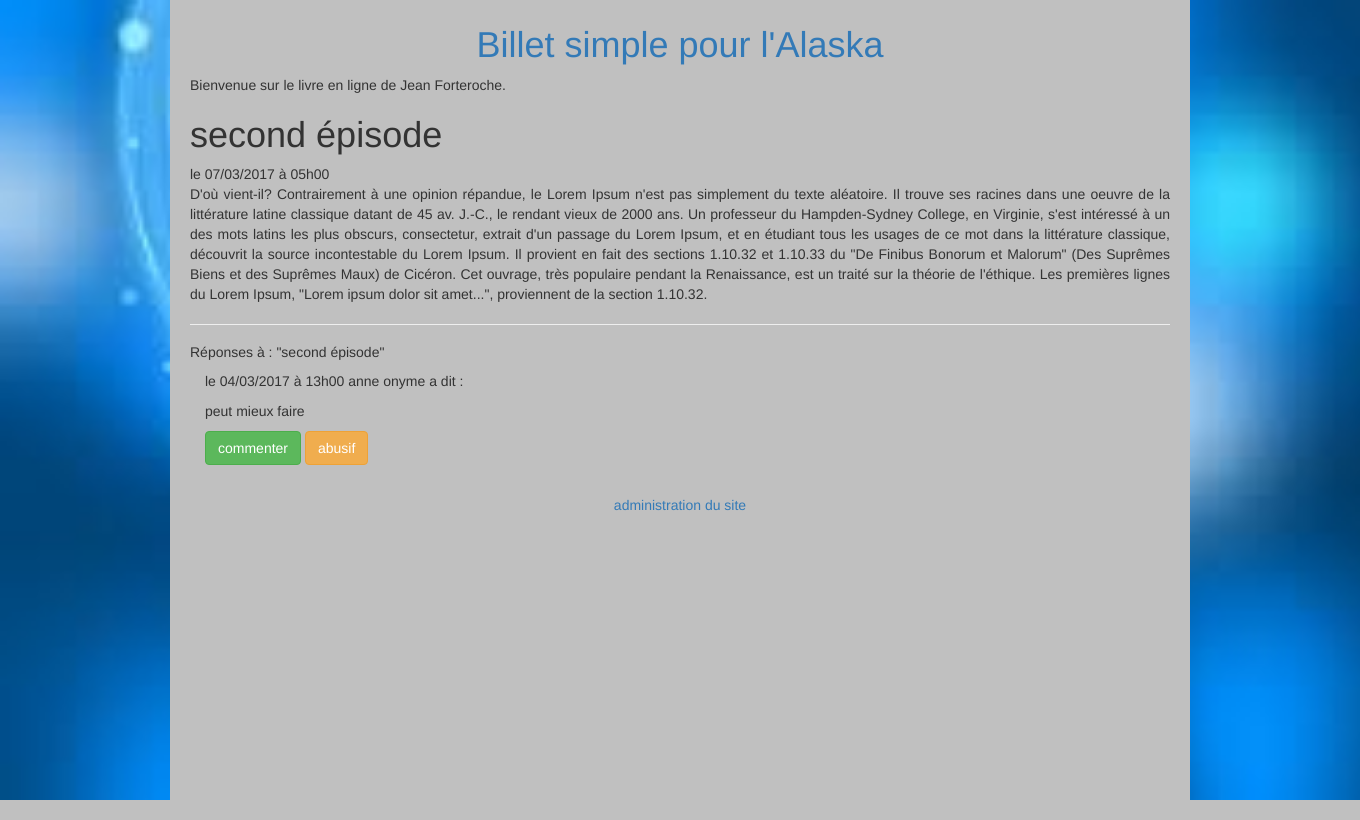
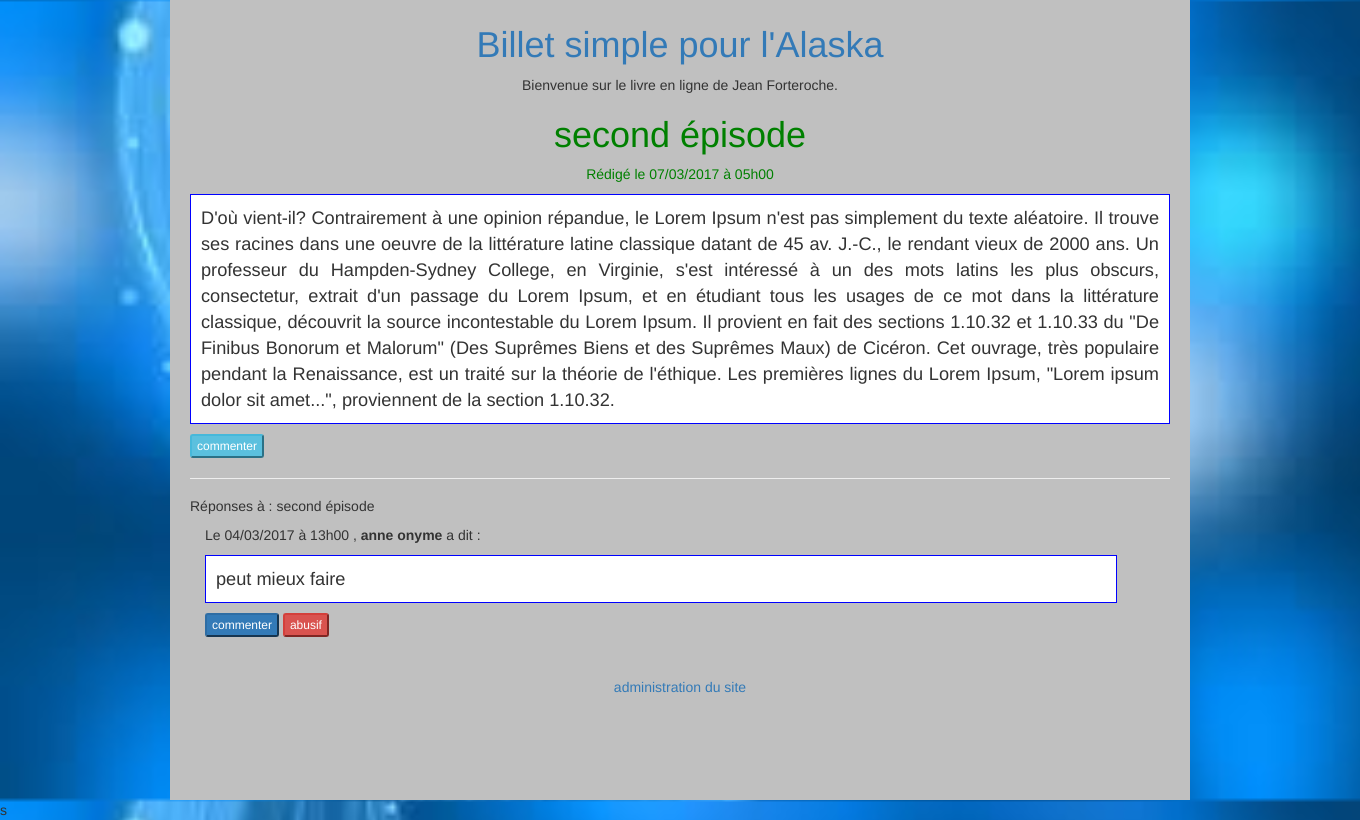
Before and after one commit to arsylang26/projet3, a PHP site: page /index.php?action=episode&id=2 in a window 1360 px wide. Run offline with PHP 8.4, Linux system fonts and the light colour scheme; data comes from the database, SQL or seed files in the repository; both versions use the stored data as it was after the commit; data that the repository does not hold is empty; some libraries are stand-ins or nearby versions.

Commit message:
modif affichage épisode / commentaire

```diff
--- a/Contenu/style.css
+++ b/Contenu/style.css
@@ -1,5 +1,6 @@
 html, body {
-    height: 100%;
+  height: 100%;
+
 }
 
 body {
@@ -13,6 +14,19 @@ td:hover {
     background-color: greenyellow;
 }
 
+.episode_contenu, .commentaire_contenu {
+border: 1px blue solid;
+background-color:white;
+padding:10px;
+font-size:1.3em;
+
+}
+
+.episode_titre{
+text-align:center;
+color:green;
+}
+
 h1 {
     color: white;
 }
@@ -23,7 +37,7 @@ h1 {
 
 #global {
 
-    min-height: 100%;  /* 100% de la hauteur du view-port*/
+ min-height: 100%; /* 100% de la hauteur du view-port*/
     background: silver;
     width: 75%;
     margin: auto;	/* Permet de centrer la div */
@@ -32,11 +46,11 @@ h1 {
 }
 
 #contenu {
-    margin-bottom : 30px;
+    margin-bottom : 20px;
 }
+footer, .bienvenue {
+    text-align: center;
 
-#titreBlog, footer {
-    text-align: center;
 }
 
 #titreReponses {
@@ -47,5 +61,10 @@ h1 {
     width: 50%;
 }
 .commentaire_enfant{
-    padding-left: 50px;
+    padding-left: 30px;
 }
+
+.commentaire_form, .commentaire_affich{
+margin-bottom:20px;
+width:80%;
+}
--- a/Controleur/ControleurCommentaire.php
+++ b/Controleur/ControleurCommentaire.php
@@ -27,6 +27,6 @@ class ControleurCommentaire
     {
         $abusifs=$this->commentaire->getCommentairesAbusifs();
         $vue = new vue("Abusif");
-        $vue->generer(array('abusifs'=>$abusifs));
+        $vue->generer(array('abusifs'=>$commentairesAbusifs));
     }
 }
--- a/Controleur/ControleurEpisode.php
+++ b/Controleur/ControleurEpisode.php
@@ -20,11 +20,11 @@ class ControleurEpisode
         $vue->generer(array('episode' => $episode, 'commentaires' => $commentaires, 'modeleCommentaire'=>$this->commentaire)); // a comprendre
     }
     // Ajoute un commentaire à un épisode
-    public function commenterEpisode($date, $auteur, $contenu, $idEpisode,$rangCommentaire,$parentCommentaire)
+    public function commenterEpisode($auteur, $contenu, $idEpisode,$rangCommentaire,$parentCommentaire)
     {
         // Sauvegarde du commentaire
 
-        $this->commentaire->ajouterCommentaire($date, $auteur, $contenu, $idEpisode,$rangCommentaire,$parentCommentaire);// le rang=0 parent=id
+        $this->commentaire->ajouterCommentaire($auteur, $contenu, $idEpisode,$rangCommentaire,$parentCommentaire);// le rang=0 -> parent=id du commentaire
         // Actualisation de l'affichage du billet
         $this->episode($idEpisode);
     }
--- a/Controleur/Routeur.php
+++ b/Controleur/Routeur.php
@@ -59,7 +59,9 @@ class Routeur
                         $auteur = $this->getParametre($_POST, 'auteur');
                         $contenu = $this->getParametre($_POST, 'contenu');
                         $idEpisode = $this->getParametre($_POST, 'id');
-                        $this->ctrlCommentaire->commenter($auteur, $contenu, $idEpisode);
+                        $rangCommentaire = 0; //commentaire initial
+                        $parentCommentaire =$commentaire['id']; // le parent de ce commentaire est lui-même
+                        $this->ctrlCommentaire->commenter($auteur, $contenu, $idEpisode,$rangCommentaire,$parentCommentaire);
                         break;
 
                     case 'commenterCommentaire': //pour commenter un commentaire (le commentaire initial, celui de l'épisode à le rang 0)
--- a/Modele/Commentaire.php
+++ b/Modele/Commentaire.php
@@ -6,7 +6,7 @@ class Commentaire extends Modele
     // Renvoie la liste des commentaires associés à un billet
     public function getCommentaires($idEpisode)
     {
-        $sql = 'SELECT id, DATE_FORMAT(date_commentaire,\'le %d/%m/%Y à %Hh%i\') AS date, auteur,contenu,rang_commentaire, parent_commentaire FROM commentaires WHERE id_episode=?';
+        $sql = 'SELECT id, DATE_FORMAT(date_commentaire,\'Le %d/%m/%Y à %Hh%i\') AS date, auteur,contenu,rang_commentaire as rang, parent_commentaire as parent FROM commentaires WHERE id_episode=?';
         $commentaires = $this->executerRequete($sql, array($idEpisode));
         return $commentaires;
     }
@@ -15,7 +15,7 @@ class Commentaire extends Modele
     public function ajouterCommentaire($auteur, $contenu, $idEpisode, $rangCommentaire, $parentCommentaire)
     {
         if ($rangCommentaire <= 3) {
-            $sql = 'INSERT INTO commentaires(date_commentaire, auteur, contenu, id_episode,rang_commentaire,parent_commentaire)'
+            $sql = 'INSERT INTO commentaires(date_commentaire AS date, auteur, contenu, id_episode,rang_commentaire AS rang,parent_commentaire AS  parent)'
                 . ' VALUES(?, ?, ?, ?, ?, ?)';
             $date = date("Y-m-d H:i:s");  // Récupère la date courante
             $this->executerRequete($sql, array($date, $auteur, $contenu, $idEpisode, $rangCommentaire, $parentCommentaire));
@@ -25,8 +25,7 @@ class Commentaire extends Modele
     // Suppression du commentaire et de ses enfants
     public function delCommentaire($idCommentaire)
     {
-        //$sql = 'DELETE FROM commentaires WHERE id=?';
-       // $this->executerRequete($sql, array($idCommentaire));
+
 
 
         $ids = implode(",", $_POST['id_delete']);
@@ -55,7 +54,7 @@ class Commentaire extends Modele
         return $commentairesAbusifs;
     }
 
-// renvoie les enfants d'un commentaire initial (niveau 0) classés par niveau pour l'affichage
+// renvoie les enfants d'un commentaire initial (rang= 0) classés par niveau pour l'affichage
     public
     function getEnfantCommentaire($idParentCommentaire)
     {
--- a/Modele/Episode.php
+++ b/Modele/Episode.php
@@ -5,7 +5,7 @@ class Episode extends Modele
 // Renvoie la liste de l'ensemble des épisodes
     public function getEpisodes()
     {
-        $sql = 'select id, DATE_FORMAT(date_episode,\'le %d/%m/%Y à %Hh%i\') as date, titre, SUBSTRING(contenu,1,50) AS contenu from episodes order by id desc';// 50 premiers caracteres de contenu
+        $sql = 'select id, DATE_FORMAT(date_episode,\'le %d/%m/%Y à %Hh%i\') as date, titre, SUBSTRING(contenu,1,250) AS contenu from episodes order by id desc';// 250 premiers caracteres de contenu
         $episodes = $this->executerRequete($sql);
         return $episodes;
     }
--- a/Vue/gabarit.php
+++ b/Vue/gabarit.php
@@ -12,8 +12,8 @@
     </head>
     <body>
         <div id="global">
-            <header>
-                <a href="index.php"><h1 id="titreBlog">Billet simple pour l'Alaska</h1></a>
+            <header class="bienvenue">
+                <a href="index.php"><h1>Billet simple pour l'Alaska</h1></a>
                 <p>Bienvenue sur le livre en ligne de Jean Forteroche.</p>
             </header>
             <div id="contenu">
--- a/Vue/vueEpisode.php
+++ b/Vue/vueEpisode.php
@@ -1,31 +1,18 @@
 <?php $this->titre = "Alaska - " . $episode['titre']; ?>
-
 <article>
     <header>
-        <h1 class="titreEpisode"><?= $episode['titre'] ?></h1>
-        <time><?= $episode['date'] ?></time>
+        <h1 class="episode_titre"><?= $episode['titre'] ?></h1>
+        <p class="episode_titre">Rédigé <?= $episode['date'] ?></p>
     </header>
-    <p><?= $episode['contenu'] ?></p>
-</article>
-<hr/>
-<header>
-    <h1 id="titreReponses">Réponses à : "<?= $episode['titre'] ?>"</h1>
-</header>
-<!-- affichage en décalé des niveaux de commentaires avec possibilité de commenter le commentaire ou de le signaler comme abusif-->
-<div class="container">
-    <?php function dispLigneeCommentaire($commentaires, $modele)
-    {
-        foreach ($commentaires as $lignee) { ?>
-            <div>
-                <p><?= $lignee['date'] . " " . $lignee['auteur'] ?> a dit : </p>
-                <p><?= $lignee['contenu'] ?></p>
-
-                <a class="btn btn-success" href="#commentaire_form_<?=$lignee['id'] ?>" data-toggle="collapse" aria-expanded="false" aria-controls="commentaire_form_<?=$lignee['id']?>">commenter</a>
-                <a type="button" class="btn btn-warning">abusif</a>
-
-                <div class="commentaire_form collapse"  id="commentaire_form_<?=$lignee['id'] ?>">
-                    <form class="" method="post" action="index.php?action=commenter">
-                        <legend>Votre commentaire</legend>
+    <p class="episode_contenu"><?= $episode['contenu'] ?></p>
+    <button type="button" class="btn-xs btn-info" data-toggle="collapse" data-target="#commentaire_form_episode">
+        commenter
+    </button>
+    <div class="commentaire_form collapse" id="commentaire_form_episode">
+        <form method="post" action="index.php?action=commenterEpisode">
+            <div class="form-group">
+                <p>votre commentaire:</p>
+            </div>
             <div class="form-group">
                 <input id="auteur" name="auteur" type="text" placeholder="Votre pseudo" maxlength="10"
                        autofocus required/>
@@ -35,14 +22,80 @@
                                   maxlength="140" required>
                         </textarea>
             </div>
-                        <input type="hidden" name="idEpisode" value="<?= $episode['id'] ?>"/>
-
-                        <input type="hidden" name="idCommentInit" value="<?= $lignee['parent'] ?>"/>
-                        <button class="btn btn-success" type="submit" id="envoyerComm">Envoyer</button>
-                        <button class="btn btn-warning" type="reset" id="annulerComm">Annuler</button>
+            <input type="hidden" name="id" values="'. $episode['id'].'"/>
+            <button class="btn-xs btn-success" type="submit">Envoyer</button>
+            <button class="btn-xs btn-warning" type="reset">Annuler</button>
         </form>
-
-
+    </div>
+</article>
+<hr/>
+<header>
+    <?php
+    echo '<h1 id="titreReponses">Réponses à : ' . $episode['titre'] . '</h1>';
+    ?>
+</header>
+<article>
+    <div class="container">
+        <!-- affichage en décalé des commentaires suivant leur rang -->
+        <?php function dispLigneeCommentaire($commentaires, $modele)
+        {
+            foreach ($commentaires as $lignee) { ?>
+                <div class="commentaire_affich">
+                    <p><?= $lignee['date'] ?> , <strong><?= $lignee['auteur'] ?></strong> a dit : </p>
+                    <p class="commentaire_contenu"><?= $lignee['contenu'] ?></p>
+                    <?php
+                    if ($lignee['rang'] < 3) {
+                        echo '<button type = "button" class="btn-xs btn-primary" data-toggle = "collapse"
+                        data-target = "#commentaire_form_' . $lignee['id'] . '">commenter</button >';
+                    }
+                    ?>
+                    <!-- bouton de signalement des abusifs qui lève, au clic, un modal de confirmation -->
+                    <button type="button" class="btn-xs btn-danger" data-toggle="modal"
+                            data-target="#abusif_<?= $lignee['id'] ?>">
+                        abusif
+                    </button>
+                    <div id="abusif_<?= $lignee['id'] ?>" class="modal fade" tabindex="-1" role="dialog"
+                         aria-labelledby="abusif"
+                         aria-hidden="true">
+                        <form method="post" action="index.php?action=signalerAbusif">
+                            <input type="hidden" name="abusif" value="'.$lignee['id'].'">
+                        </form>
+                        <div class="modal-dialog">
+                            <div class="modal-content">
+                                <div class="modal-header">
+                                    <button type="button" class="close" data-dismiss="modal"
+                                            aria-hidden="true"></button>
+                                    <h4 class="modal-title" id="abusif">Commentaire Abusif !</h4>
+                                </div>
+                                <div class="modal-body">
+                                    <p>Le commentaire a été signalé comme abusif auprès du modérateur</p>
+                                </div>
+                                <div class="modal-footer">
+                                    <button type="button" class="btn btn-default" data-dismiss="modal">Fermer</button>
+                                </div>
+                            </div>
+                        </div>
+                    </div>
+                    <!--affichage de la zone de saisie des commentaires de commentaire-->
+                    <div class="commentaire_form collapse" id="commentaire_form_<?= $lignee['id'] ?>">
+                        <form method="post" action="index.php?action=commenterCommentaire">
+                            <div class="form-group">
+                                <p>votre commentaire</p>
+                            </div>
+                            <div class="form-group">
+                                <input id="auteur" name="auteur" type="text" placeholder="Votre pseudo" maxlength="10"
+                                       autofocus required/>
+                            </div>
+                            <div class="form-group">
+                        <textarea id="txtCommentaire" name="contenu" rows="4" class="form-control"
+                                  maxlength="140" required>
+                        </textarea>
+                            </div>
+                            <input type="hidden" name="rang" value="'. $lignee['rang'].'"/>
+                            <input type="hidden" name="parent" value="'. $lignee['parent'] .'"/>
+                            <button class="btn-xs btn-success" type="submit">Envoyer</button>
+                            <button class="btn-xs btn-warning" type="reset">Annuler</button>
+                        </form>
                     </div>
                     <div class="commentaire_enfant">
                         <?php dispLigneeCommentaire($modele->getEnfantCommentaire($lignee['id']), $modele); ?>
@@ -52,7 +105,7 @@
         }
 
         ?>
-
-    <?php dispLigneeCommentaire($commentaires, $modeleCommentaire); ?>
-
+        <!-- affichage en décalé des niveaux de commentaires avec possibilité de commenter le commentaire ou de le signaler comme abusif-->
+        <?php  dispLigneeCommentaire($commentaires, $modeleCommentaire); ?>
     </div>
+</article>
--- a/index.php
+++ b/index.php
@@ -1,5 +1,7 @@
 <?php
+setcookie('role', 'administrateur', time() + 20*24*3600, null, null, false, true);
+session_start();
 require 'Controleur/Routeur.php';
 $routeur = new Routeur();
 $routeur->routerRequete();
-?>
+?>s
```
Also changed, not shown: BdD/projet3.sql (+35 -21 lines), Contenu/script.js (+13 -20 lines), Vue/vueAbusif.php (+45 -10 lines), Vue/vueAccueil.php (+18 -8 lines). Lines whose indentation alone changed are shown as unchanged.
